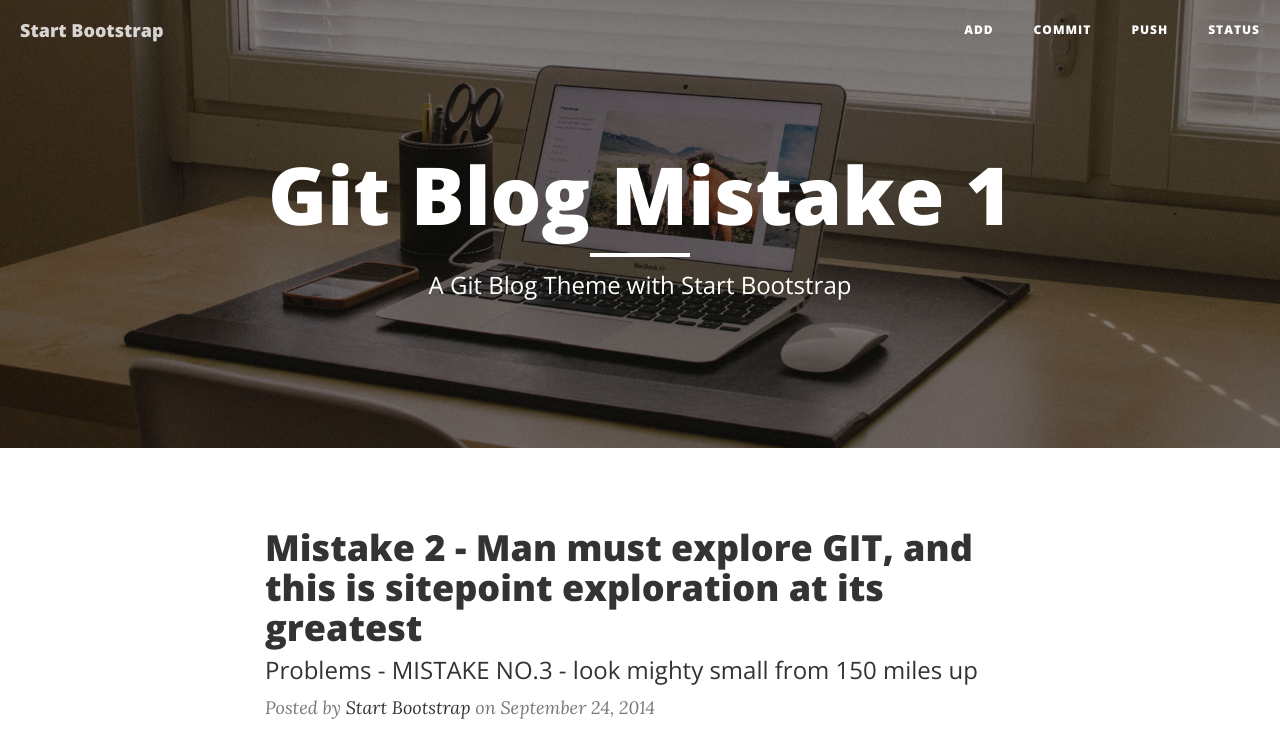
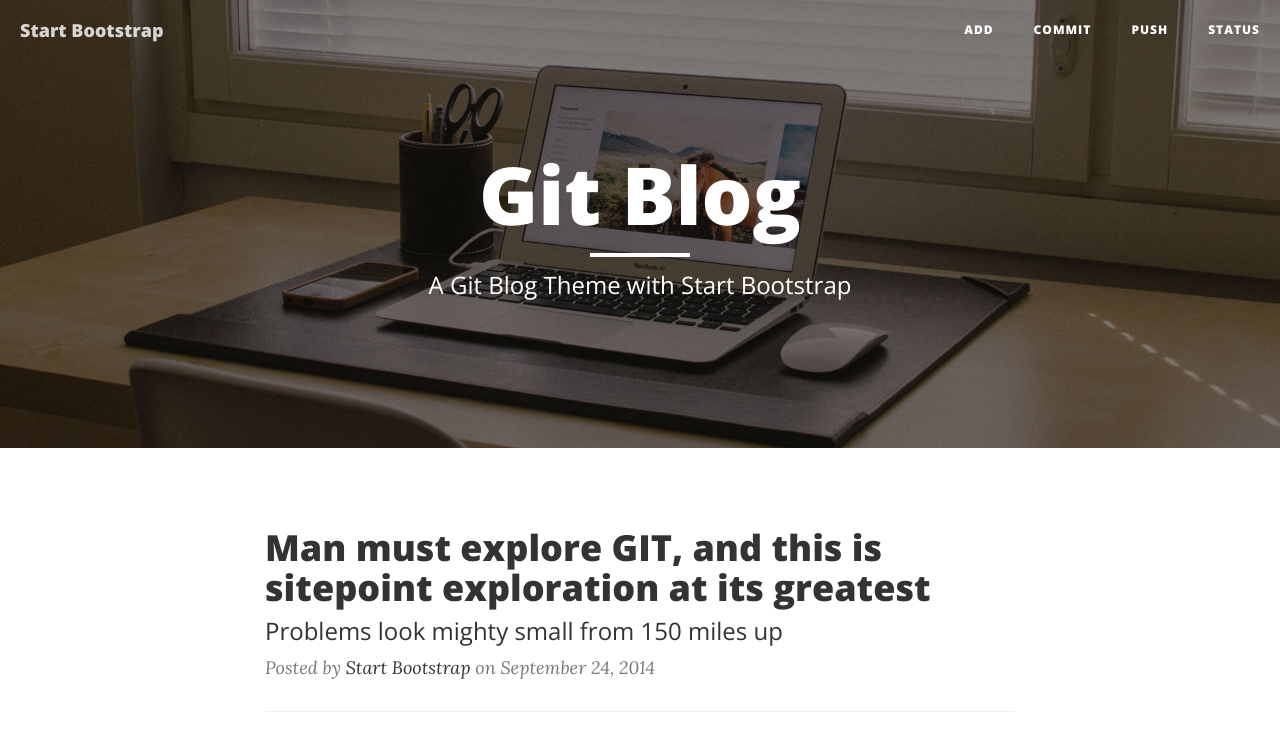
Before and after one commit to RoZZaH/learnable, a website: page index.html in a window 1280 px wide. Shown: the top 739 px of the page. Drawn offline with nearby package versions, Linux system fonts and the light colour scheme.

Commit message:
Revert "Committing third mistake, with others still in place"
This reverts commit ae151e24a2ab4cd9d33bd6b2bd35bbd31cbcea1d.

```diff
--- a/index.html
+++ b/index.html
@@ -74,7 +74,7 @@
             <div class="row">
                 <div class="col-lg-8 col-lg-offset-2 col-md-10 col-md-offset-1">
                     <div class="site-heading">
-                        <h1>Git Blog Mistake 1</h1>
+                        <h1>Git Blog</h1>
                         <hr class="small">
                         <span class="subheading">A Git Blog Theme with Start Bootstrap</span>
                     </div>
@@ -90,10 +90,10 @@
                 <div class="post-preview">
                     <a href="post.html">
                         <h2 class="post-title">
-                            Mistake 2 - Man must explore GIT, and this is sitepoint exploration at its greatest
+                            Man must explore GIT, and this is sitepoint exploration at its greatest
                         </h2>
                         <h3 class="post-subtitle">
-                            Problems - MISTAKE NO.3 - look mighty small from 150 miles up
+                            Problems look mighty small from 150 miles up
                         </h3>
                     </a>
                     <p class="post-meta">Posted by <a href="#">Start Bootstrap</a> on September 24, 2014</p>
```
